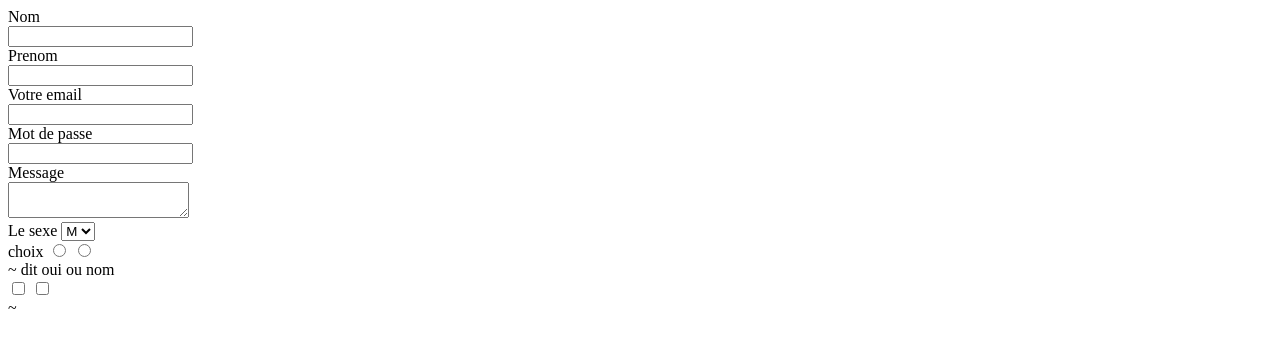
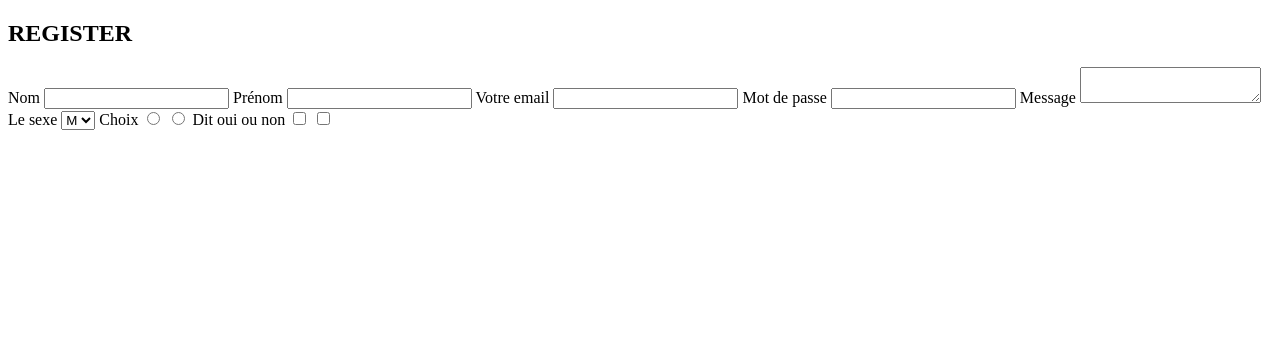
Before and after one commit to hippolite-oss/es1, a plain HTML site: page index.html in a window 1280 px wide. Drawn offline with Linux system fonts and the light colour scheme.

Commit message:
Update file

```diff
--- a/index.html
+++ b/index.html
@@ -5,33 +5,33 @@
     <meta name="viewport" content="width=device-width, initial-scale=1.0">
     <title>Register</title>
     <style>
-
     </style>
 </head>
 <body>
-    <form action="">
-        <label for="">Nom</label><br>
-        <input type="text"><br>
-        <label for="">Prenom</label><br>
-        <input type="text"><br>
-        <label for="">Votre email</label><br>
-        <input type="email"><br>
-        <label for="">Mot de passe</label><br>
-        <input type="password"><br>
-        <label for="">Message</label><br>
-        <textarea name="" id=""></textarea><br>
+    <form action="" class="container">
+<form action="" class="container">
+        <h2>REGISTER</h2>
+        <label for="">Nom</label>
+        <input type="text" class="put">
+        <label for="">Prénom</label>
+        <input type="text" class="put">
+        <label for="">Votre email</label>
+        <input type="email" class="put">
+        <label for="">Mot de passe</label>
+        <input type="password" class="put">
+        <label for="">Message</label>
+        <textarea id="Message"></textarea>
         <label for="">Le sexe</label>
-        <select name="" id="">
+        <select id="select">
             <option value="">M</option>
             <option value="">F</option>
-        </select><br>
-        <label for="">choix</label>
+        </select>
+        <label for="name">Choix</label>
         <input type="radio" name="ok">
-        <input type="radio" name="ok"><br>~
-        <label for="">dit oui ou nom </label><br>
+        <input type="radio" name="ok">
+        <label for="">Dit oui ou non</label>
         <input type="checkbox" name="oki">
         <input type="checkbox" name="oki">
-
     </form>
 </body>
-</html>~
+</html>
```
